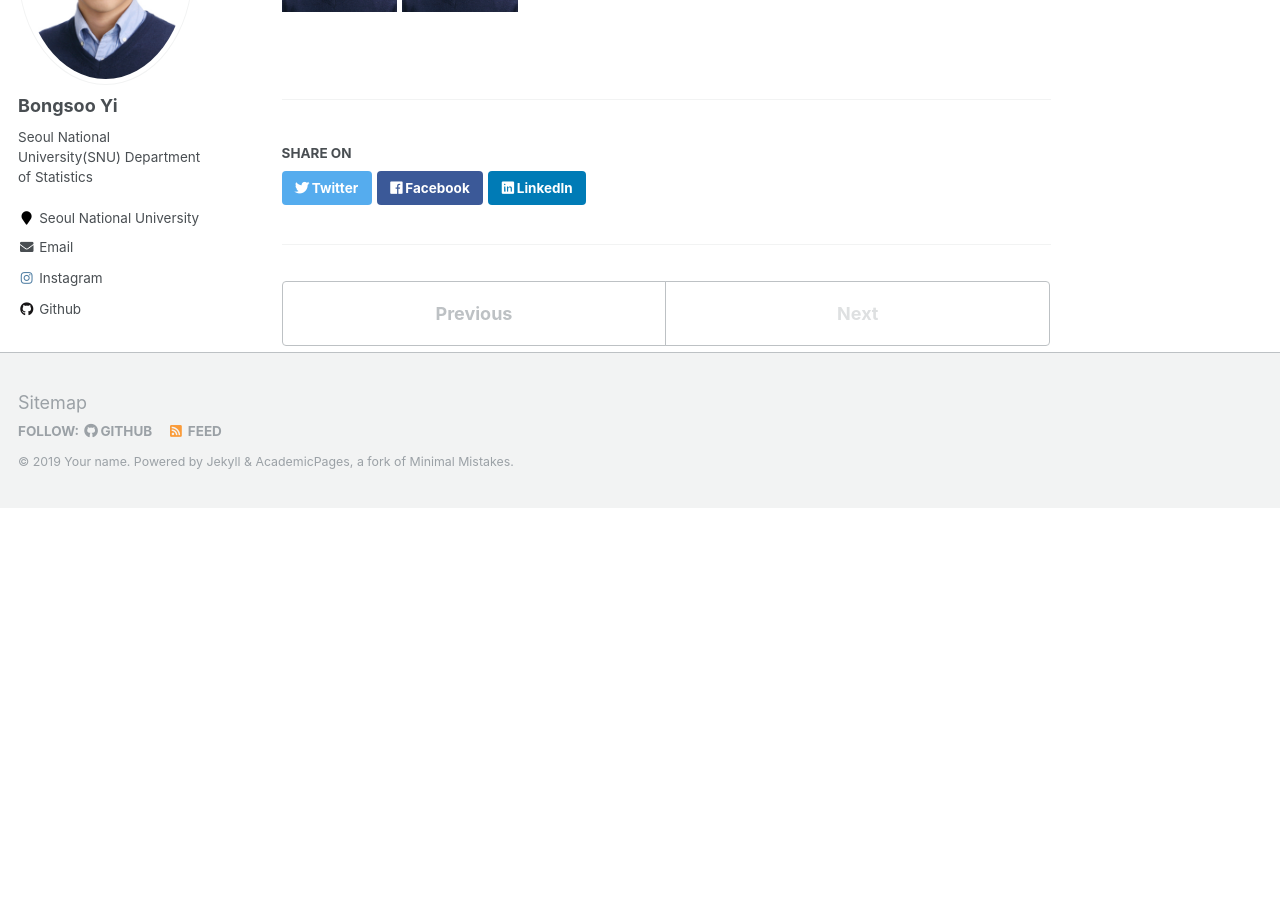
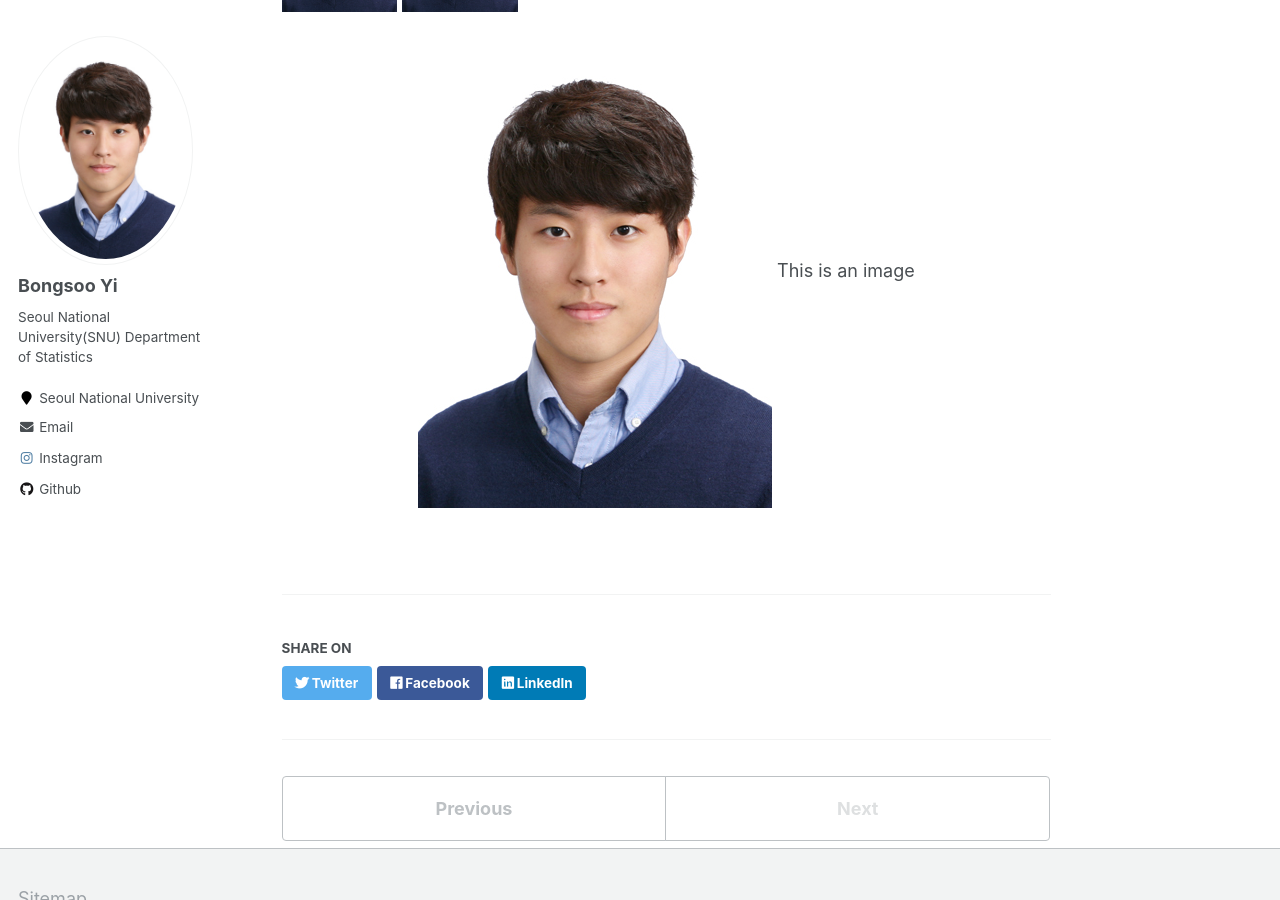
Before and after one commit to austinyi/austinyi.github.io, a Jekyll site: the page built from _talks/2019-07-12-talk-2.md, in a window 1280 px wide and 900 px high, scrolled down 691 px. Built offline with Jekyll 4.4.1, drawn with Linux system fonts in a browser that asks for light colours; before the commit the page ends 1199 px from its top, so only the background shows below that.

Commit message:
Update 2019-07-12-talk-2.md

```diff
--- a/_talks/2019-07-12-talk-2.md
+++ b/_talks/2019-07-12-talk-2.md
@@ -16,4 +16,12 @@ There are several textbooks and references that I used to study this subject, wh
 * Handbook of Graphical Models, M. Maathuis, 2018.
 
 ![Primer](http://austinyi.github.io/images/bong.jpeg){: width="15%" height="15%"}
-![Graphical Models](http://austinyi.github.io/images/bong.jpeg){: width="15%" height="15%"}{: .text-center }
+![Graphical Models](http://austinyi.github.io/images/bong.jpeg){: width="15%" height="15%"}
+
+
+<p align="center">
+
+  <img src="http://austinyi.github.io/images/bong.jpeg">
+  This is an image
+
+</p>
```
